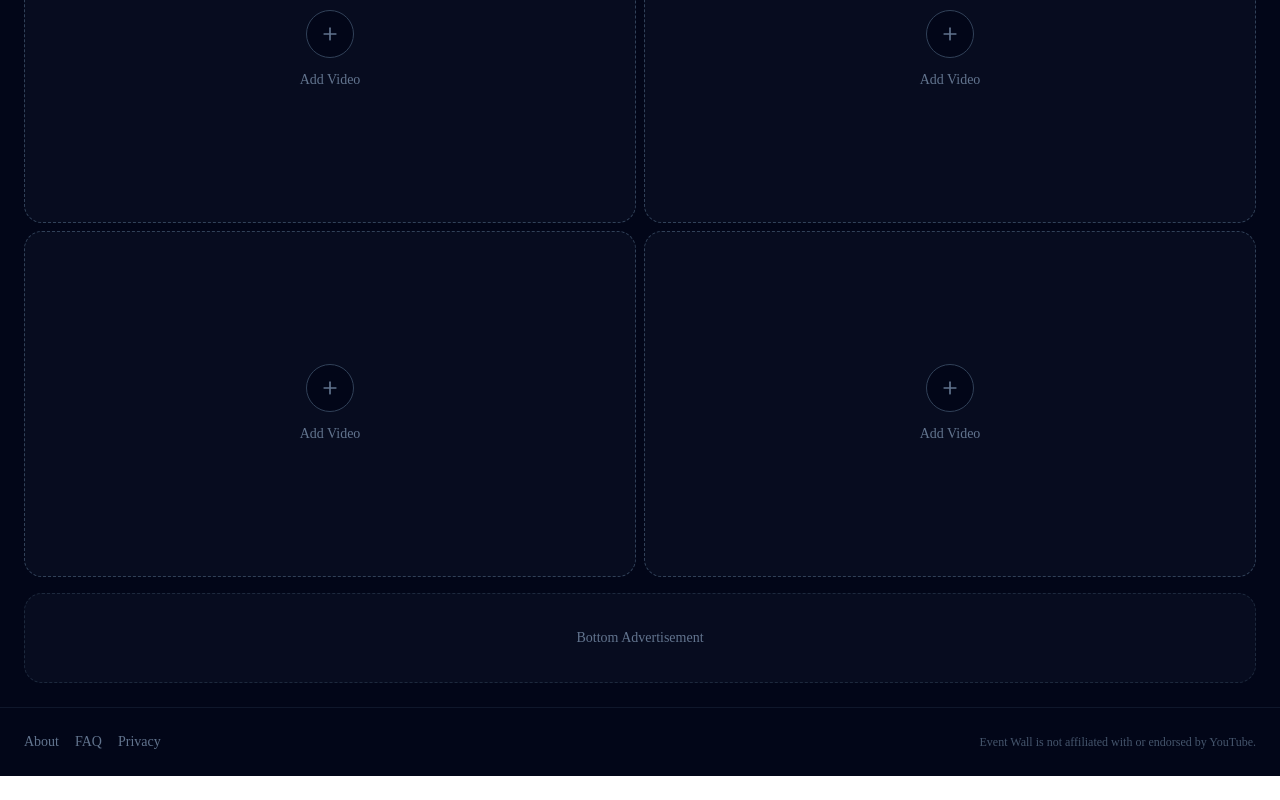
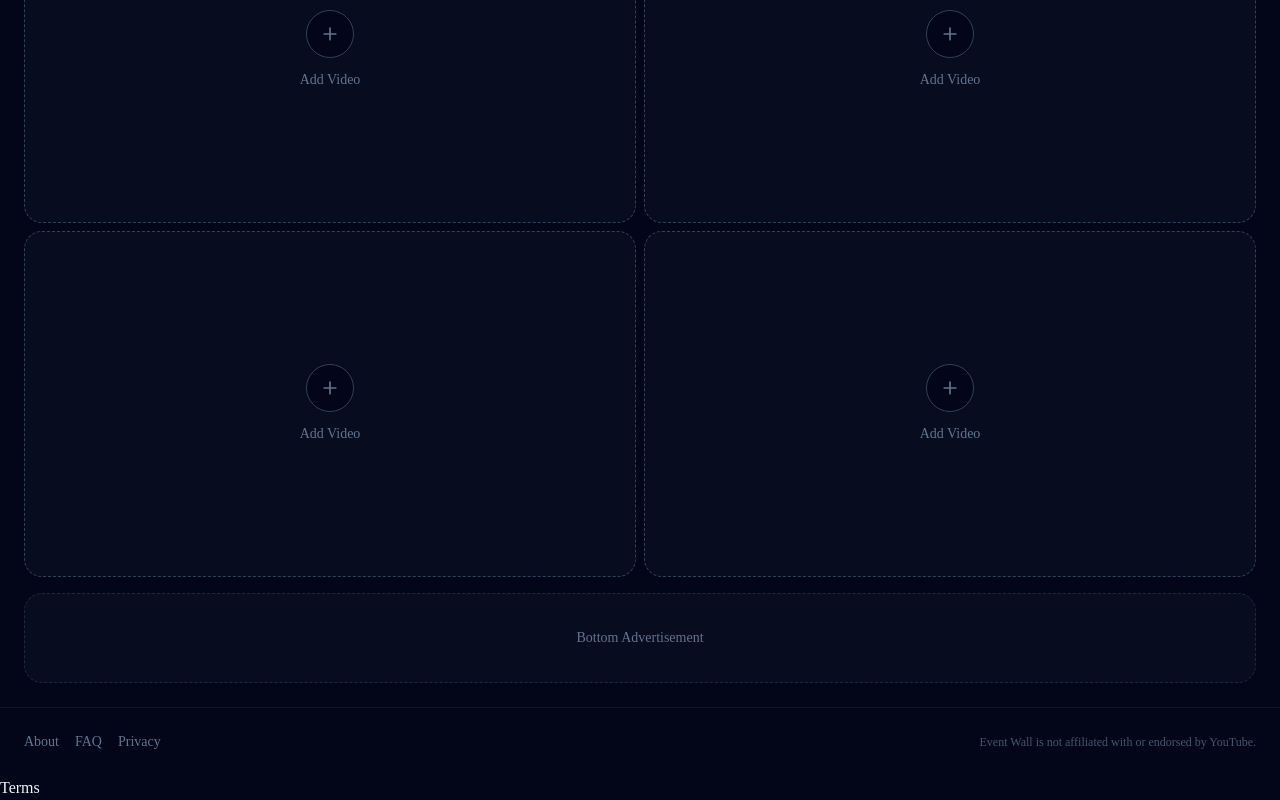
Before and after one commit to zelsteve75/camera-wall, a Next.js app: page / in a window 1280 px wide. Shown: the part 495-1295 px from the top of the page. Before the commit the page ends 1271 px from the top, so only its background shows below. Built offline with nearby package versions, Linux system fonts and the light colour scheme.

Commit message:
Update page.js

```diff
--- a/app/page.js
+++ b/app/page.js
@@ -603,6 +603,12 @@ export default function EventWall() {
           </p>
         </InfoModal>
       )}
+      <a
+  href="/terms"
+  className="transition hover:text-slate-300"
+>
+  Terms
+</a>
     </div>
   );
 }
```
